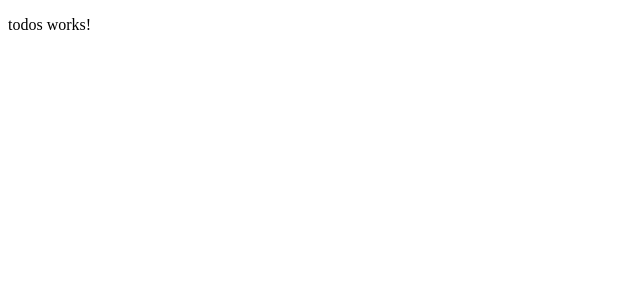
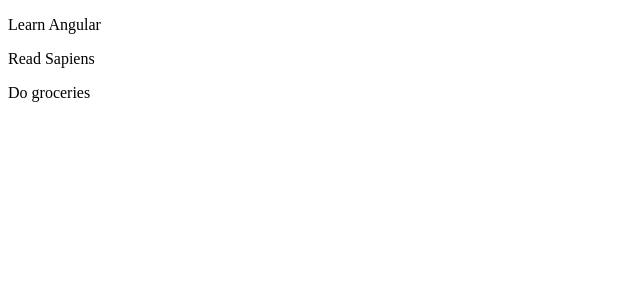
Before and after one commit to brrrouillard/angular-todolist, an Angular app: page / in a window 1280 px wide. Shown: the top 300 px of the page, without its empty margins (0-640 px from the left). Built offline with nearby package versions, Linux system fonts and the light colour scheme.

Commit message:
Add todo-item component

```diff
--- a/src/app/app.module.ts
+++ b/src/app/app.module.ts
@@ -3,11 +3,13 @@
 
 import { AppComponent } from './app.component';
 import { TodosComponent } from './components/todos/todos.component';
+import { TodoItemComponent } from './components/todo-item/todo-item.component';
 
 @NgModule({
   declarations: [
     AppComponent,
-    TodosComponent
+    TodosComponent,
+    TodoItemComponent
   ],
   imports: [
     BrowserModule
--- /dev/null
+++ b/src/app/components/todo-item/todo-item.component.html
@@ -0,0 +1,3 @@
+<p>
+  {{ todo.title }}
+</p>
--- /dev/null
+++ b/src/app/components/todo-item/todo-item.component.ts
@@ -0,0 +1,17 @@
+import { Component, OnInit, Input } from '@angular/core';
+import { Todo } from 'src/app/models/Todo';
+
+@Component({
+  selector: 'app-todo-item',
+  templateUrl: './todo-item.component.html',
+  styleUrls: ['./todo-item.component.css']
+})
+export class TodoItemComponent implements OnInit {
+
+  @Input() todo: Todo;
+  constructor() { }
+
+  ngOnInit() {
+  }
+
+}
--- a/src/app/components/todos/todos.component.html
+++ b/src/app/components/todos/todos.component.html
@@ -1,3 +1,3 @@
-<p>
-  todos works!
-</p>
+<app-todo-item *ngFor="let todo of todos" [todo]="todo">
+  <li>{{ todo.title  }}</li>
+</app-todo-item>
--- a/src/app/components/todos/todos.component.ts
+++ b/src/app/components/todos/todos.component.ts
@@ -13,6 +13,23 @@
   constructor() { }
 
   ngOnInit() {
+    this.todos = [
+      {
+        id: 1,
+        title: "Learn Angular",
+        completed: false
+      },
+      {
+        id: 2,
+        title: "Read Sapiens",
+        completed: true
+      },
+      {
+        id: 3,
+        title: "Do groceries",
+        completed: false
+      },
+    ]
   }
 
 }
```
Also changed, not shown: src/app/components/todo-item/todo-item.component.css (added), 1 other file (tests, documents, lock files or other folders).
